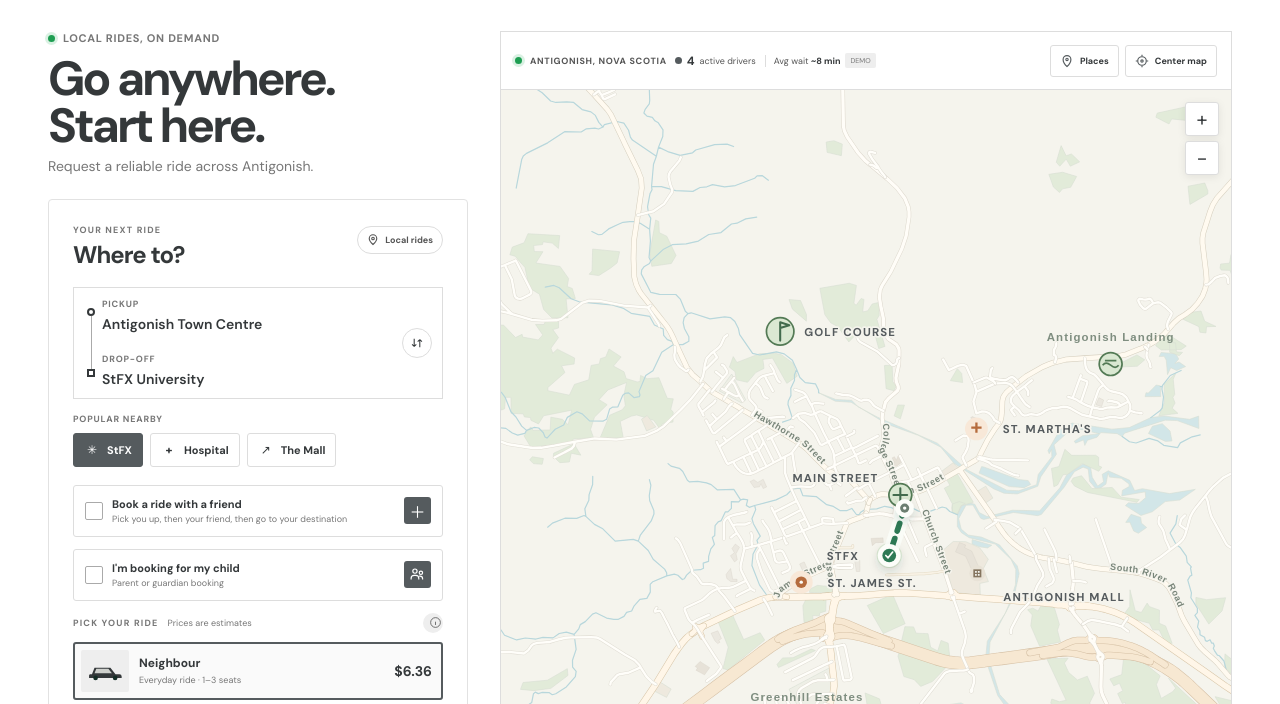
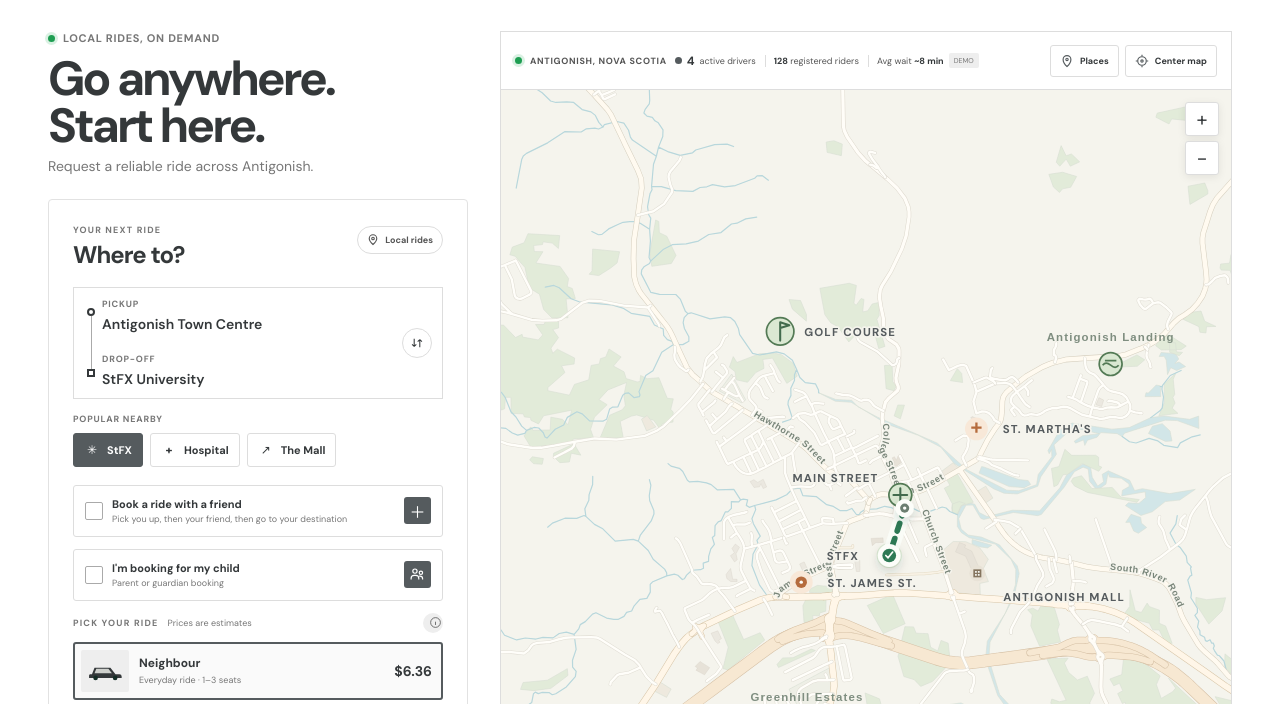
Before and after one commit to EwenC1/BSAD-281-Term-Project, a plain HTML site: page index.html in a window 1280 px wide. Shown: the part 77-781 px from the top of the page. Drawn offline with Linux system fonts and the light colour scheme.

Commit message:
added registered users

```diff
--- a/index.html
+++ b/index.html
@@ -239,10 +239,11 @@
           <div class="map-topline">
             <div class="map-location-group">
               <span class="map-live"><span class="live-dot"></span> ANTIGONISH, NOVA SCOTIA</span>
-              <span class="active-driver-counter" aria-label="4 sample active drivers, average wait about 8 minutes, demo estimate">
+              <span class="active-driver-counter" aria-label="4 sample active drivers, 128 registered riders, average wait about 8 minutes, demo estimate">
                 <span class="active-driver-dot" aria-hidden="true"></span>
                 <strong id="active-driver-count">4</strong>
                 <span>active drivers</span>
+                <span class="registered-rider-count"><strong id="registered-rider-count">128</strong> registered riders</span>
                 <span class="active-driver-wait">Avg wait <strong>~8 min</strong></span>
                 <small>DEMO</small>
               </span>
--- a/styles.css
+++ b/styles.css
@@ -159,6 +159,8 @@ h1 span { color: #34383a; }
 .map-live { padding: 0; color: #555; font-size: 9px; }
 .active-driver-counter { display: inline-flex; align-items: center; gap: 5px; color: #555; font-size: 9px; }
 .active-driver-counter strong { color: #34383a; font-size: 12px; }
+.registered-rider-count { margin-left: 4px; padding-left: 8px; border-left: 1px solid #ddd; }
+.registered-rider-count strong { font-size: inherit; }
 .active-driver-wait { margin-left: 4px; padding-left: 8px; border-left: 1px solid #ddd; }
 .active-driver-wait strong { font-size: inherit; }
 .active-driver-counter small { padding: 3px 5px; border-radius: 2px; color: #777; background: #eee; font-size: 7px; }
```
